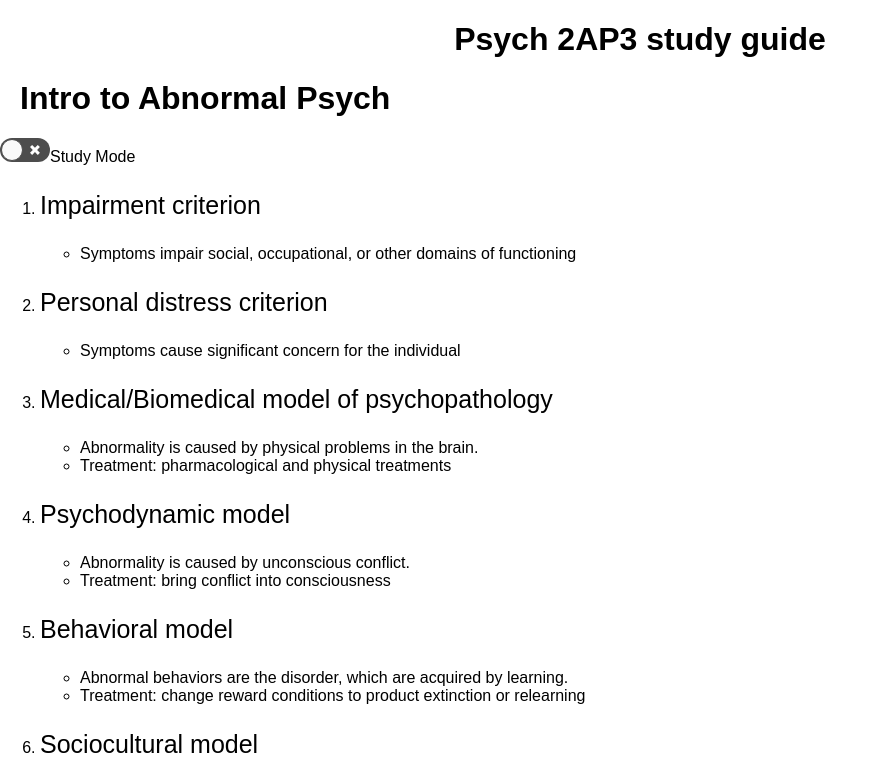
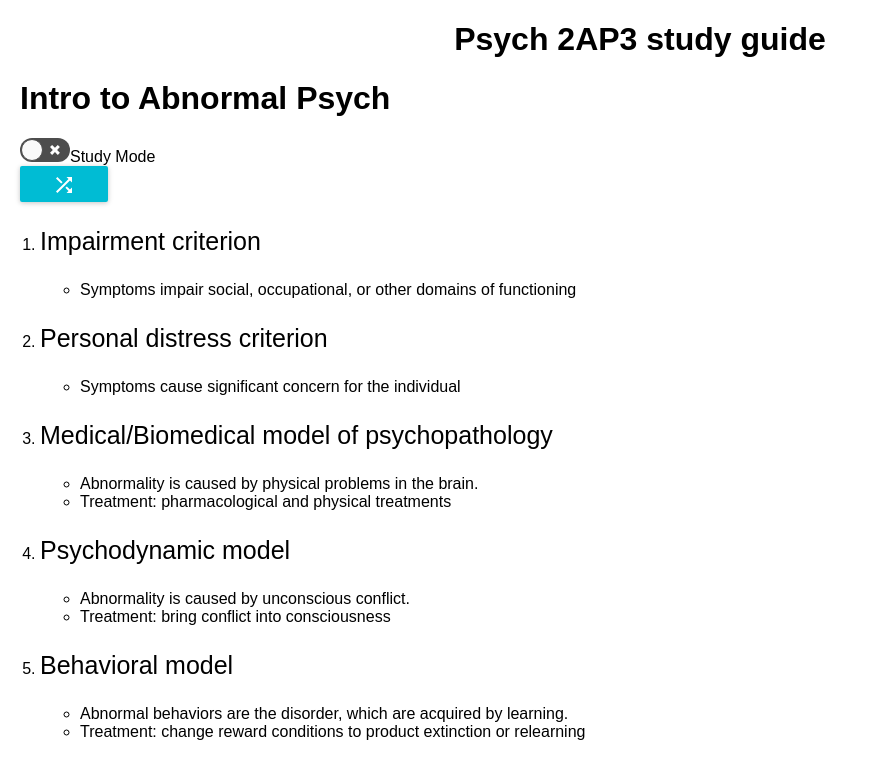
Before and after one commit to OneCodeMan/knee-on-belly, a React (Create React App) app: page / in a window 1280 px wide. Shown: the top 768 px of the page, without its empty margins (0-888 px from the left). Built offline with nearby package versions, Linux system fonts and the light colour scheme.

Commit message:
feature icons good

```diff
--- a/package.json
+++ b/package.json
@@ -4,6 +4,8 @@
   "private": true,
   "dependencies": {
     "@blueprintjs/core": "^1.35.0",
+    "material-ui": "^0.20.0",
+    "muicss": "^0.9.35",
     "react": "^16.2.0",
     "react-dom": "^16.2.0",
     "react-scripts": "1.0.17",
--- a/src/App.js
+++ b/src/App.js
@@ -1,13 +1,15 @@
 import React, { Component } from 'react';
+import MuiThemeProvider from 'material-ui/styles/MuiThemeProvider';
 import logo from './logo.svg';
 import './App.css';
+import Main from './components/Main';
 
 class App extends Component {
   render() {
     return (
-      <div className="App">
-
-      </div>
+      <MuiThemeProvider>
+        <Main />
+      </MuiThemeProvider>
     );
   }
 }
--- a/src/components/Note/index.js
+++ b/src/components/Note/index.js
@@ -9,7 +9,7 @@ const Note = ({ term, definition, studyMode }) => {
         </p>
 
         <div className={studyMode ? "study-mode" : null}>
-          <ul class="definition">
+          <ul className="definition">
             {definition.map((point, i) => {
               return (
                 <li
--- a/src/components/Notebook/index.js
+++ b/src/components/Notebook/index.js
@@ -1,7 +1,9 @@
 import React, { Component } from 'react';
+import RaisedButton from 'material-ui/RaisedButton';
+import AVShuffle from 'material-ui/svg-icons/av/shuffle';
 import Note from '../Note';
 import Toggle from 'react-toggle';
-import "react-toggle/style.css"
+import 'react-toggle/style.css';
 import './styles.css';
 
 class Notebook extends Component {
@@ -11,6 +13,7 @@ class Notebook extends Component {
 
     this.state = {
       studyMode: false,
+      notes: props.notes
     }
 
     this.toggleStudyMode = this.toggleStudyMode.bind(this);
@@ -20,9 +23,14 @@ class Notebook extends Component {
     this.setState({ studyMode: !this.state.studyMode });
   }
 
+  shuffleNotes() {
+    alert("shuffling");
+  }
+
   render() {
     return (
-      <div>
+      <div className="notebook">
+        <div className="feature study-mode-wrapper">
           <label>
             <Toggle
               defaultChecked={this.state.studyMode}
@@ -30,9 +38,17 @@ class Notebook extends Component {
             />
             <span>Study Mode</span>
           </label>
+        </div>
+
+        <div className="feature shuffle-wrapper">
+           <RaisedButton
+             icon={<AVShuffle />}
+             primary={true}
+            />
+        </div>
 
         <ol className="notebook">
-          {this.props.notes.map((note, i) => {
+          {this.state.notes.map((note, i) => {
             return (
               <li key={i}>
                 <Note
--- a/src/components/Notebook/styles.css
+++ b/src/components/Notebook/styles.css
@@ -0,0 +1,3 @@
+.feature {
+  margin-left: 20px;
+}
--- a/src/index.js
+++ b/src/index.js
@@ -2,8 +2,7 @@ import React from 'react';
 import ReactDOM from 'react-dom';
 import './index.css';
 import App from './App';
-import Main from './components/Main';
 import registerServiceWorker from './registerServiceWorker';
 
-ReactDOM.render(<Main />, document.getElementById('root'));
+ReactDOM.render(<App />, document.getElementById('root'));
 registerServiceWorker();
```
Also changed, not shown: 2 other files (tests, documents, lock files or other folders). Lines whose indentation alone changed are shown as unchanged.
